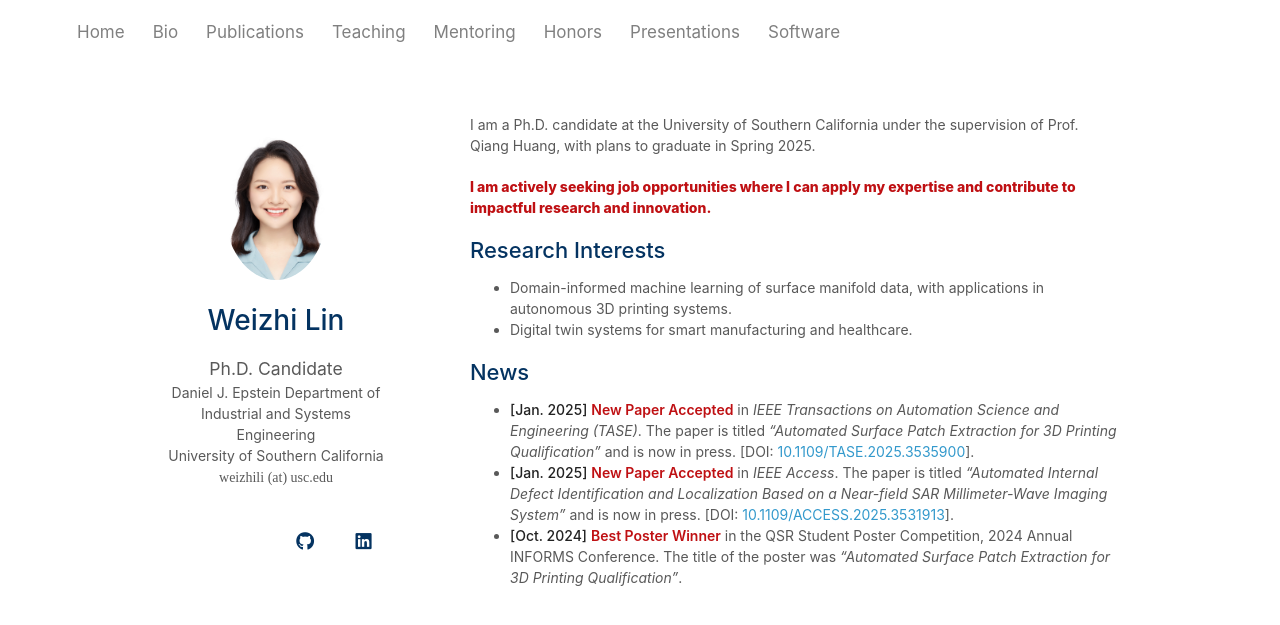
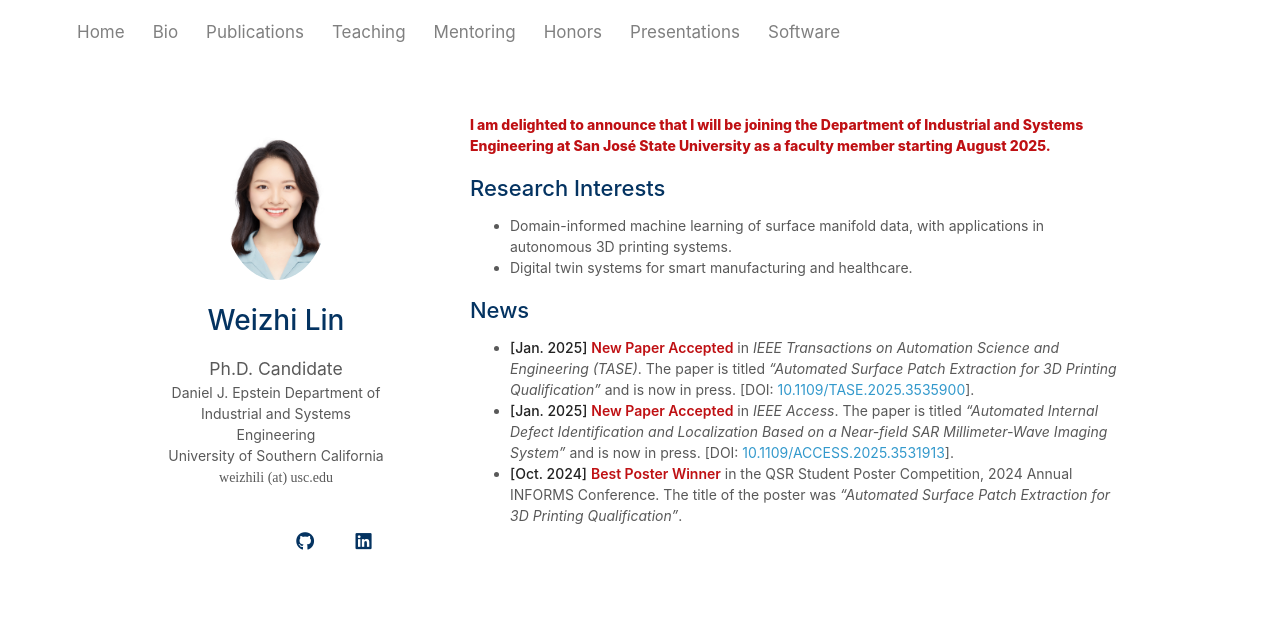
Before and after one commit to weizhi-lin/weizhi-lin.github.io, a Jekyll site: the page built from index.md, in a window 1280 px wide. Shown: the top 625 px of the page. Built offline with Jekyll 4.4.1, drawn with Linux system fonts in a browser that asks for light colours; a style sheet for code colours, icons or effects is not loaded.

Commit message:
Update index.md

```diff
--- a/index.md
+++ b/index.md
@@ -2,9 +2,7 @@
 layout: homepage
 ---
 
-I am a Ph.D. candidate at the University of Southern California under the supervision of Prof. Qiang Huang, with plans to graduate in Spring 2025.
-
-**<strong style="color:#BF1013; font-weight:800"> I am actively seeking job opportunities where I can apply my expertise and contribute to impactful research and innovation.</strong>**
+**<strong style="color:#BF1013; font-weight:800"> I am delighted to announce that I will be joining the Department of Industrial and Systems Engineering at San José State University as a faculty member starting August 2025.</strong>**
 
 ## Research Interests
 
```
